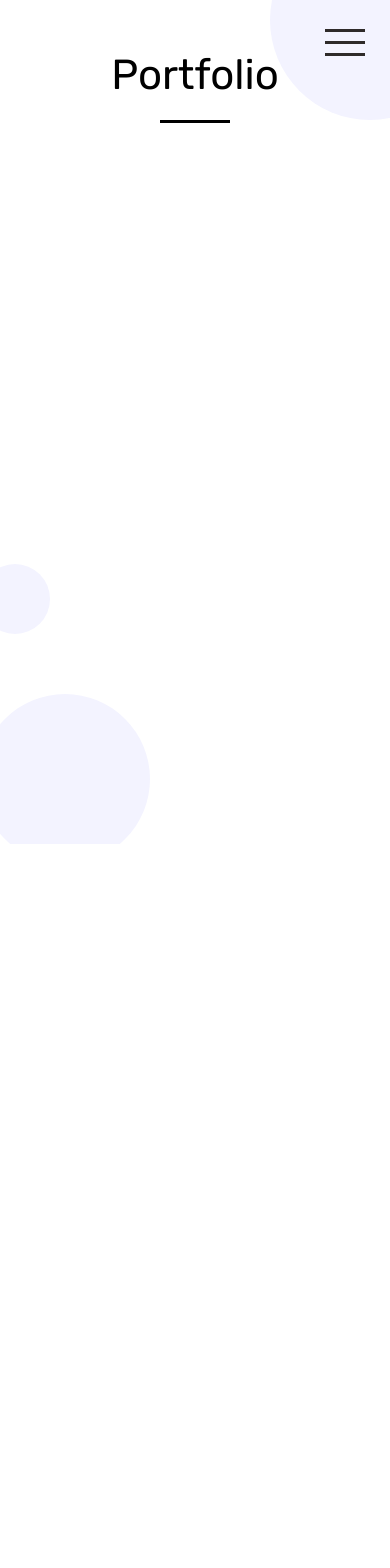
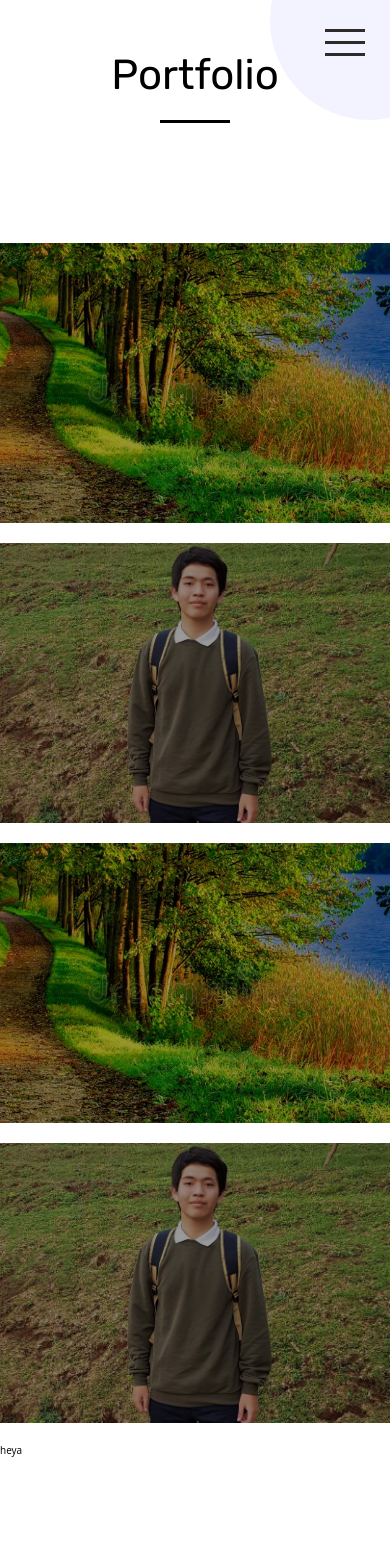
Before and after one commit to junchh/junho.me, a Vue app: page /projects in a window 390 px wide. Shown: the top 1568 px of the page. Before the commit the page ends 844 px from the top, so only its background shows below. Built offline with nearby package versions, Linux system fonts and the light colour scheme; a web font is replaced by a local one.

Commit message:
grid picture added

```diff
--- a/src/components/projects/Projects.vue
+++ b/src/components/projects/Projects.vue
@@ -7,6 +7,40 @@
             <div class="projects-title-text">
                 <h1>Portfolio</h1>
                 <div class="projects-line"></div>
+            </div>
+        </div>
+        <div class="projects-content">
+            <div class="projects-grid">
+                <div class="project-item">
+                    <img class="project-image" src="@/assets/images/stock-image.jpg" />
+                </div>
+                <div class="project-item">
+                    <img class="project-image" src="@/assets/images/about-profile.jpg" />
+                </div>
+                 <div class="project-item">
+                    <img class="project-image" src="@/assets/images/stock-image.jpg" />
+                </div>
+                <div class="project-item">
+                    <img class="project-image" src="@/assets/images/about-profile.jpg" />
+                </div>
+                <div class="project-item">
+                    heya
+                </div>
+                <div class="project-item">
+                    heya
+                </div>
+                <div class="project-item">
+                    heya
+                </div>
+                <div class="project-item">
+                    heya
+                </div>
+                <div class="project-item">
+                    heya
+                </div>
+                <div class="project-item">
+                    heya
+                </div>
             </div>
         </div>
     </section>
@@ -87,4 +121,67 @@
     background-color: #000000;
     transition: width 0.2s;
 }
+
+.projects-content {
+    width: 100vw;
+    margin-top: 80px;
+    display: flex;
+    justify-content: center;
+}
+
+.projects-grid {
+    width: 900px;
+    margin-top: 20px;
+    display: grid;
+    grid-template-columns: repeat(3, 300px);
+    grid-gap: 20px 10px;
+}
+
+.project-item {
+    width: 280px;
+    height: 200px;
+    position: relative;
+    overflow: hidden;
+}
+
+.project-image {
+    cursor: pointer;
+    filter: brightness(60%);
+    height: 100%;
+    width: 100%;
+    object-fit: cover;
+    transition: all 0.3s;
+    transform: scale(1);
+}
+
+.project-image:hover {
+    transform: scale(1.2);
+}
+
+@media (max-width: 1000px){
+
+    .projects-content {
+        margin-top: 100px;
+    }
+    .projects-grid {
+        width: 100%;
+        grid-template-columns: repeat(2, 50%);
+    }
+
+    .project-item {
+        width: 100%;
+        height: 300px;
+    }
+}
+
+@media (max-width: 768px){
+    .projects-grid {
+        grid-template-columns: 100%;
+    }
+
+    .project-item {
+        width: 100%;
+        height: 280px;
+    }
+}
 </style>
```
Also changed, not shown: src/assets/images/stock-image.jpg (added).
